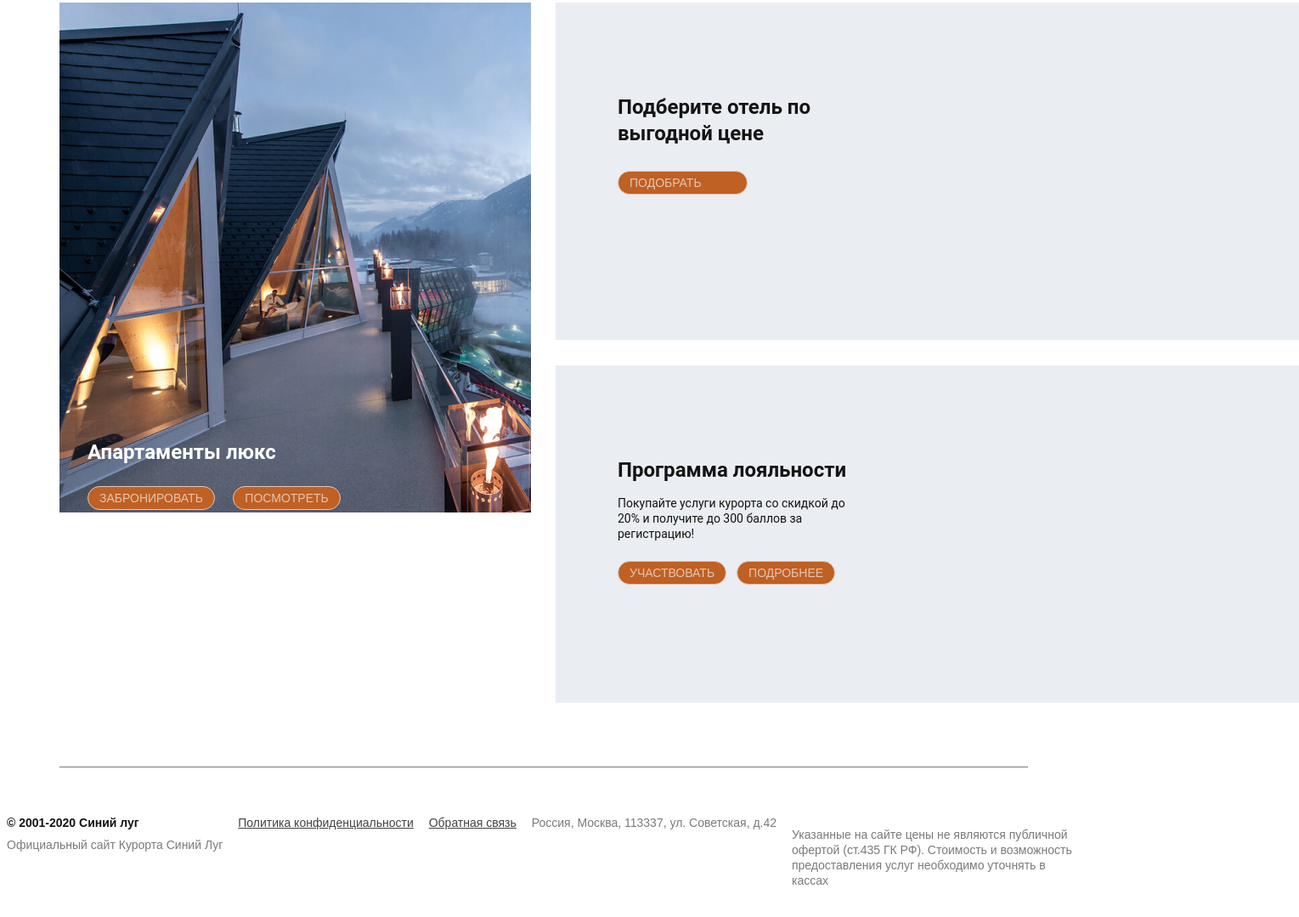
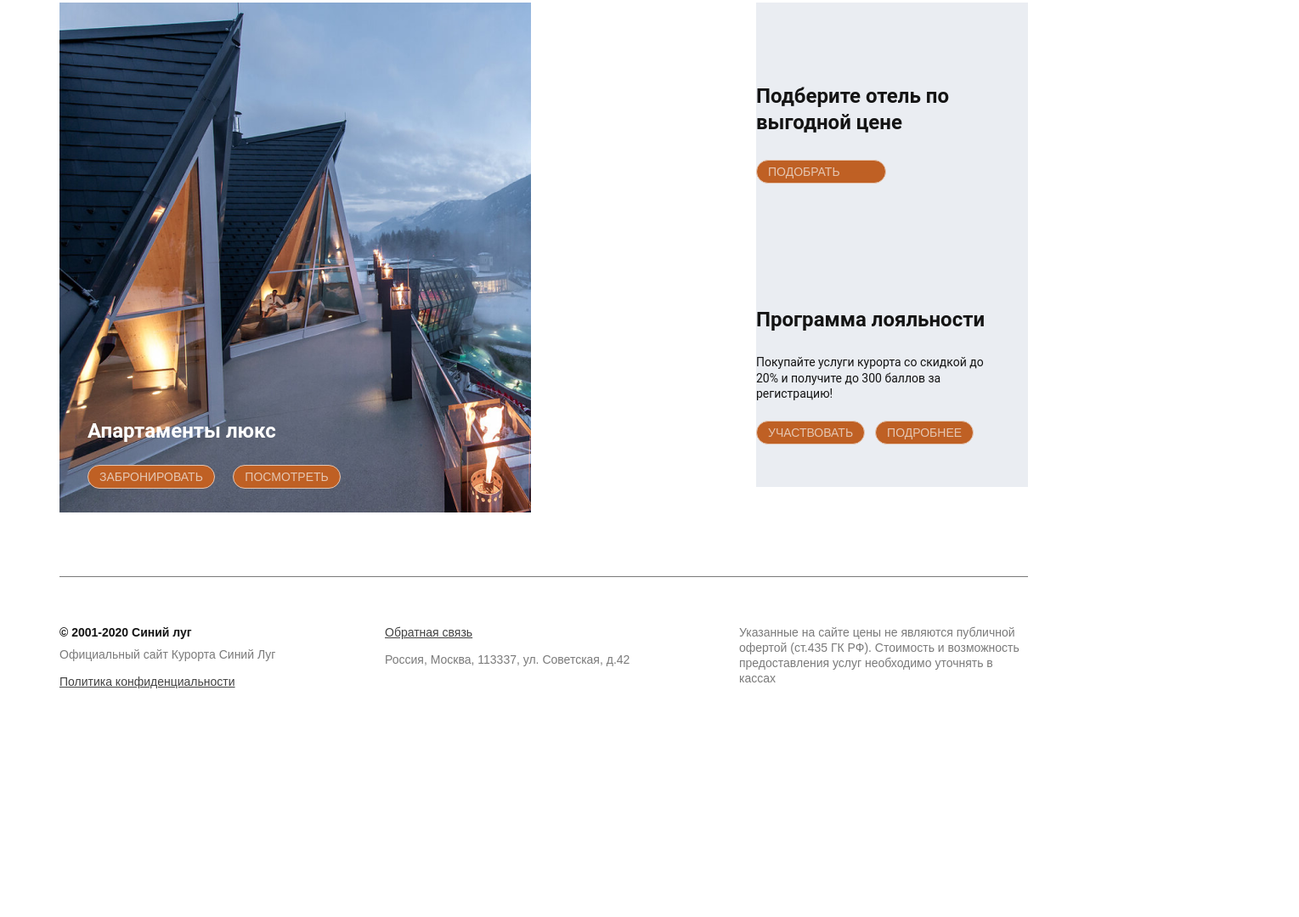
Before and after one commit to Hryniewski/Siniy_Lug, a plain HTML site: page index.html in a window 1280 px wide. Shown: the part 2123-3202 px from the top of the page at 85% size, 1529 px wide, since content can reach past the window. After the commit the page ends 3012 px from the top, so only its background shows below. Drawn offline with Linux system fonts and the light colour scheme.

Commit message:
css (not ready yet)

```diff
--- a/index.html
+++ b/index.html
@@ -67,7 +67,6 @@
     <section id="accomodation">
         <div class="subtitle">Проживание на курорте</div>
         <div id="acc-cards">
-            <article>
         <div id="acc-card1">
             <div id="apart">
             <h3>Апартаменты люкс</h3>
@@ -75,7 +74,6 @@
             <button id="show">ПОСМОТРЕТЬ</button>
             </div>
         </div>
-        </article>
         <article>
         <div id="acc-card2">
             <h3>Подберите отель по выгодной цене</h3>
@@ -95,6 +93,7 @@
     </main>
     <footer>
         <section id="footer">
+            <div id="info-and-policy">
             <div id="footer-info">
                 <div id="copyright">© 2001-2020 Синий луг</div>
                 <div id="site">Официальный сайт Курорта Синий Луг</div>
@@ -102,14 +101,17 @@
             <div id="policy">
                 <a href="#" id="policy">Политика конфиденциальности</a>
             </div>
+            </div>
+            <div id="fb-and-address">
             <div id="feedback">
                 <a href="#">Обратная связь</a>
             </div>
             <div id="address">
                 Россия, Москва, 113337, ул. Советская, д.42
             </div>
+            </div>
             <div id="disclaimer">
-                <p>Указанные на сайте цены не являются публичной офертой (ст.435 ГК РФ). Стоимость и возможность предоставления услуг необходимо уточнять в кассах</p>
+                Указанные на сайте цены не являются публичной офертой (ст.435 ГК РФ). Стоимость и возможность предоставления услуг необходимо уточнять в кассах
             </div>
         </section>
     </footer>
--- a/style.css
+++ b/style.css
@@ -204,16 +204,41 @@
   }
 
   #acc-cards {
+    height: 600px;
+    display: flex;
+    flex-wrap: wrap;
+    flex-direction: column;
+    align-content: space-between;
+    justify-content: space-between;
+  }
+
+
+
+.bg-header {
+    font-size: 24px;
+    font-weight: 600;
+    line-height: 30.72px;
+    color: #ffffff;
+}
+
+.bg-text {
+    position: absolute;
+    padding-left: 34px;
+    padding-bottom: 28px;
+}
+  #acc-cards {
     display: flex;
     column-gap: 29px;
   }
 
   #acc-card1 {
-    width: 555px;
     height: 600px;
     background-image: url("./apart.png");
-  }
-
+    display: flex;
+    flex-direction: column;
+    justify-content: flex-end;
+    width: 555px;
+ }
     #apart {
     padding-top: 490px;
     padding-bottom: 28px;
@@ -243,19 +268,31 @@
     margin-left: 18px;
   }
 
-  #acc-cards article:last-of-type {
+
+
+  #acc-card2, #acc-card3 {
     display: flex;
+    max-width: 540px;
+    height: 285px;
+    background: #EAEDF2;
+    justify-content: center;
+    align-items: flex-start;
     flex-direction: column;
-    row-gap: 30px;
-  }
+}
 
-  #acc-cards article:last-of-type > div {
-    width: 540px;
-    height: 285px;
-    padding: 84px 262px 28px 73px;
-    background-color: #EAEDF2;
-  }
+.hotel-text, .loyal-text {
+    padding-left: 72px;
+}
 
+.hotel .loyal h2 {
+    font-size: 24px;
+    font-weight: 600;
+}
+
+.hotel .loyal h3 {
+    font-size: 14px;
+    font-weight: 400;
+}
 
   #acc-card2 h3{
     width: 230px;
@@ -318,6 +355,9 @@
     font-size: 14px;
     justify-content: space-between;
     padding-block: 56px 70px;
+    width: 1140px;
+    margin-left: auto;
+    margin-right: auto;
   }
 
   #footer a {
@@ -342,9 +382,7 @@
   }
 
   #feedback {
-    display: flex;
-    flex-direction: column;
-    justify-content: space-between;
+    margin-bottom: 14px;
   }
 
   #feedback a {
```
